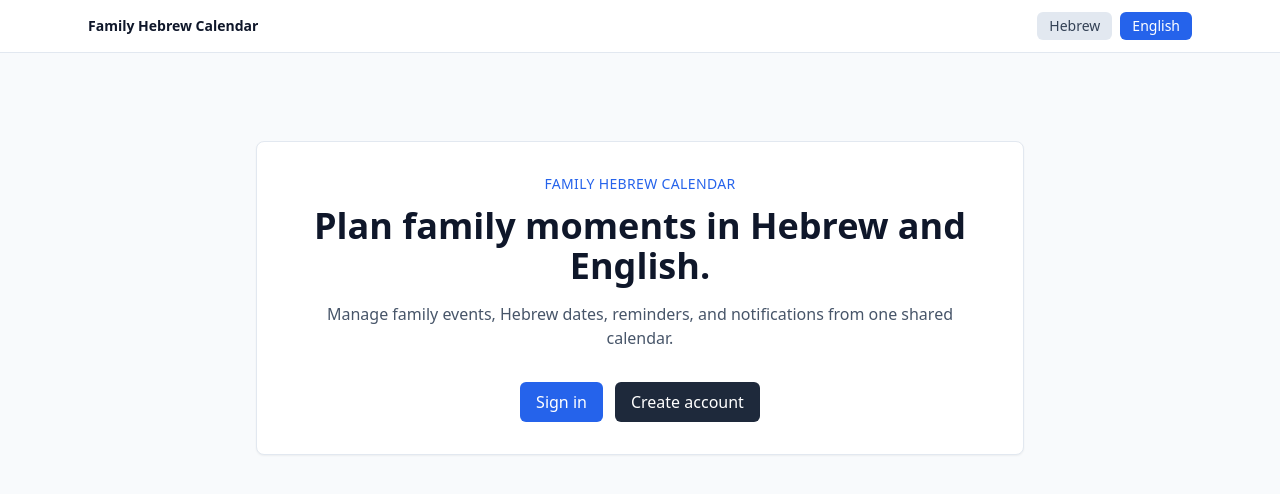
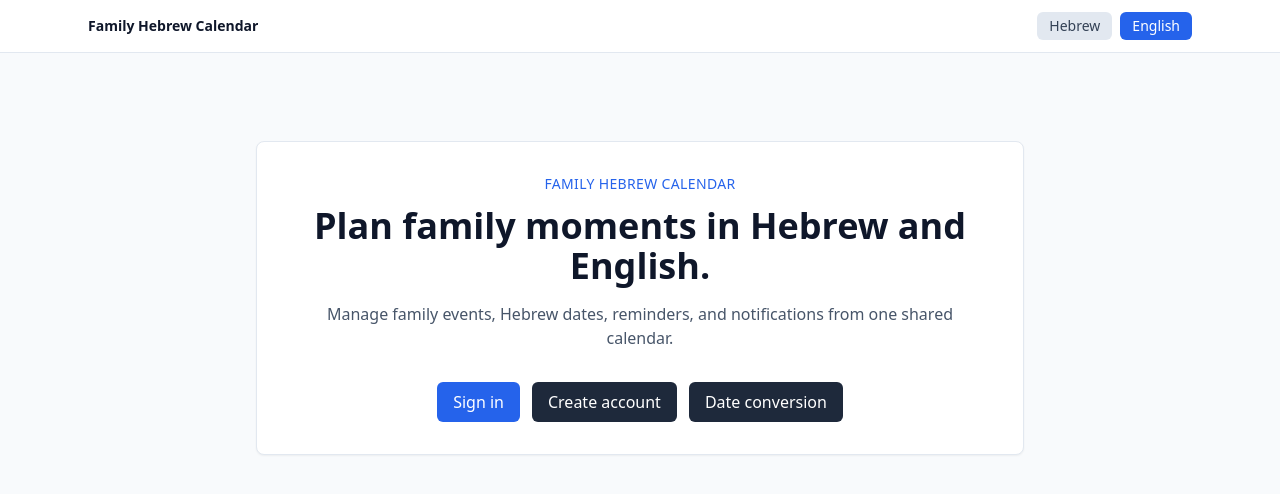
Before and after one commit to ToviKn/family_heb_calendar_api, a React (Vite) app in the folder frontend/: page /landing in a window 1280 px wide. Shown: the top 494 px of the page. Built offline with nearby package versions, Linux system fonts and the light colour scheme; no server answers.

Commit message:
Make the Date Conversion page publicly accessible

```diff
--- a/frontend/src/lib/i18n/locales/en/common.json
+++ b/frontend/src/lib/i18n/locales/en/common.json
@@ -38,7 +38,8 @@
     "description": "Manage family events, Hebrew dates, reminders, and notifications from one shared calendar.",
     "actions": {
       "login": "Sign in",
-      "register": "Create account"
+      "register": "Create account",
+      "convert": "Date conversion"
     }
   },
   "events": {
--- a/frontend/src/lib/i18n/locales/he/common.json
+++ b/frontend/src/lib/i18n/locales/he/common.json
@@ -38,7 +38,8 @@
     "description": "ניהול אירועים משפחתיים, תאריכים עבריים, תזכורות והתראות מלוח שנה משותף אחד.",
     "actions": {
       "login": "כניסה",
-      "register": "יצירת חשבון"
+      "register": "יצירת חשבון",
+      "convert": "המרת תאריכים"
     }
   },
   "events": {
--- a/frontend/src/pages/LandingPage.tsx
+++ b/frontend/src/pages/LandingPage.tsx
@@ -23,6 +23,9 @@ export function LandingPage() {
         <Link className="rounded-md bg-slate-800 px-4 py-2 font-medium text-white hover:bg-slate-900" to="/register">
           {t('landing.actions.register')}
         </Link>
+        <Link className="rounded-md bg-slate-800 px-4 py-2 font-medium text-white hover:bg-slate-900" to="/convert">
+          {t('landing.actions.convert')}
+        </Link>
       </div>
     </section>
   );
--- a/frontend/src/router/AppRouter.tsx
+++ b/frontend/src/router/AppRouter.tsx
@@ -43,13 +43,13 @@ export function AppRouter() {
         <Route path="/landing" element={<LandingPage />} />
         <Route path="/login" element={<LoginPage />} />
         <Route path="/register" element={<RegisterPage />} />
+        <Route path="convert" element={<ConvertPage />} />
       </Route>
 
       <Route element={<ProtectedRoute />}>
         <Route element={<AppLayout />}>
           <Route path="events" element={<EventsPage />} />
           <Route path="events/:eventId" element={<EventDetailsPage />} />
-          <Route path="convert" element={<ConvertPage />} />
           <Route path="families" element={<FamiliesPage />} />
           <Route path="notifications" element={<NotificationsPage />} />
           <Route path="settings" element={<SettingsPage />} />
```
